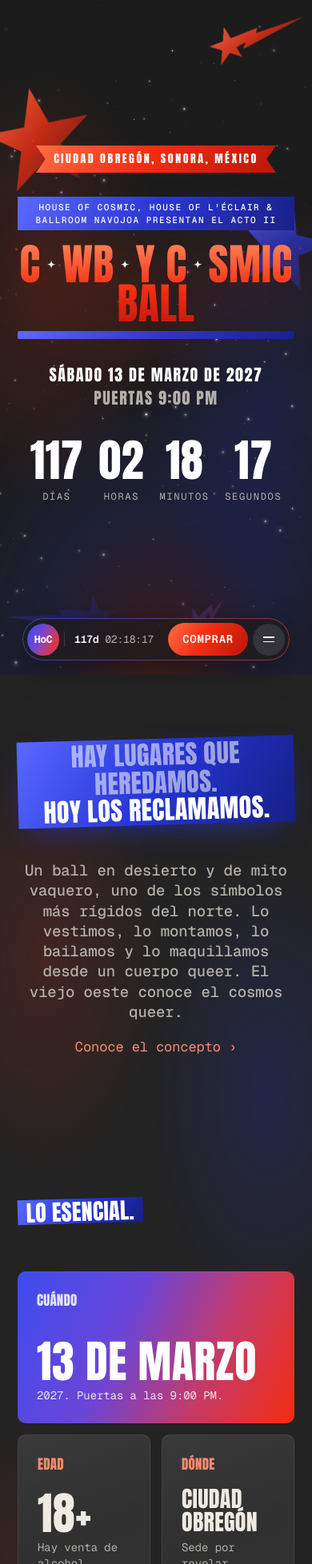
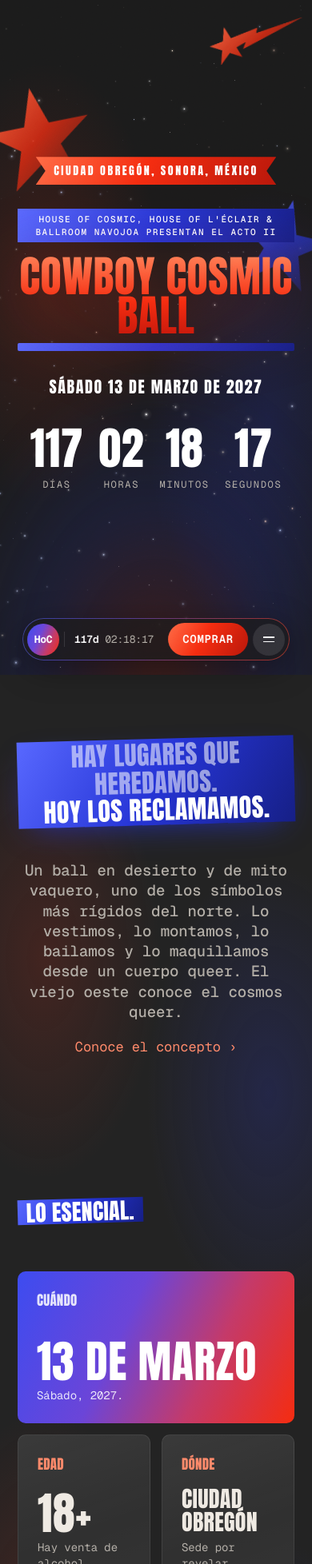
Before and after one commit to aprilcosmic/houseofcosmic.com, a plain HTML site: page index.html in a window 390 px wide. Shown: the top 1956 px of the page at 80% size. Drawn offline with Linux system fonts and the light colour scheme; animation ran at ten frames a second.

Commit message:
Título sin destellos, sin horarios en el sitio, menos estrellas en celular
Co-Authored-By: Claude Opus 5.5 <noreply@anthropic.com>
Claude-Session: https://claude.ai/code/session_01UkPY19yqjwjBGLC83VqcjM

```diff
--- a/assets/css/identidad.css
+++ b/assets/css/identidad.css
@@ -297,3 +297,8 @@ a.nombre { text-decoration-color: rgba(255,138,107,.7); }
 @media (max-width: 734px) { .jueces { grid-template-columns: 1fr; } }
 /* inicio: dos caras y una burbuja */
 .trio a.retrato:first-child { width: 84px; height: 84px; margin-right: -14px; z-index: 0; }
+
+/* celular: sin las dos estrellas fugaces de abajo en la portada */
+@media (max-width: 734px) {
+  .hero .decor .f1, .hero .decor .f4 { display: none; }
+}
--- a/assets/js/sitio.js
+++ b/assets/js/sitio.js
@@ -1,7 +1,7 @@
 // =========================================================
 // FECHA DEL BALL: se cambia aquí y en ningún otro lado.
 // POR CONFIRMAR: el 27 de marzo se descartó por Semana Santa;
-// la propuesta es el sábado 13 de marzo de 2027. La hora (9 PM)
+// la propuesta es el sábado 13 de marzo de 2027. La hora (9 PM, sin mostrarla en el sitio)
 // también está por confirmar.
 // =========================================================
 var BALL = {
--- a/index.html
+++ b/index.html
@@ -41,10 +41,10 @@
       <p class="cinta-lugar">Ciudad Obregón, Sonora, México</p>
       <div class="cartel">
         <p class="hero-presenta">House of Cosmic, House of L'éclair &amp; Ballroom Navojoa presentan el Acto II</p>
-        <h1 class="hero-titulo"><span class="linea">C<span class="o-estrella">o</span>wb<span class="o-estrella">o</span>y C<span class="o-estrella">o</span>smic</span><span class="linea">Ball</span></h1>
+        <h1 class="hero-titulo"><span class="linea">Cowboy Cosmic</span><span class="linea">Ball</span></h1>
         <div class="barra-azul"></div>
       </div>
-      <p class="hero-datos"><span data-fecha="larga">Sábado 13 de marzo de 2027</span><br><span class="ciudad">Puertas 9:00 PM</span></p>
+      <p class="hero-datos"><span data-fecha="larga">Sábado 13 de marzo de 2027</span></p>
 
       <div class="reloj" id="reloj" role="timer" aria-label="Tiempo que falta para el ball">
         <div class="reloj-unidad"><span class="reloj-num" data-unidad="dias">--</span><span class="reloj-label">días</span></div>
@@ -70,7 +70,7 @@
             <p class="tile-titulo">Cuándo</p>
             <div>
               <p class="tile-grande tile-color" data-fecha="corta">13 de marzo</p>
-              <p class="chico">2027. Puertas a las 9:00 PM.</p>
+              <p class="chico">Sábado, 2027.</p>
             </div>
           </div>
           <div class="tile tile-2">
```
Also changed, not shown: el-ball.html (+0 -4 lines), preguntas.html (+1 -1 lines).
